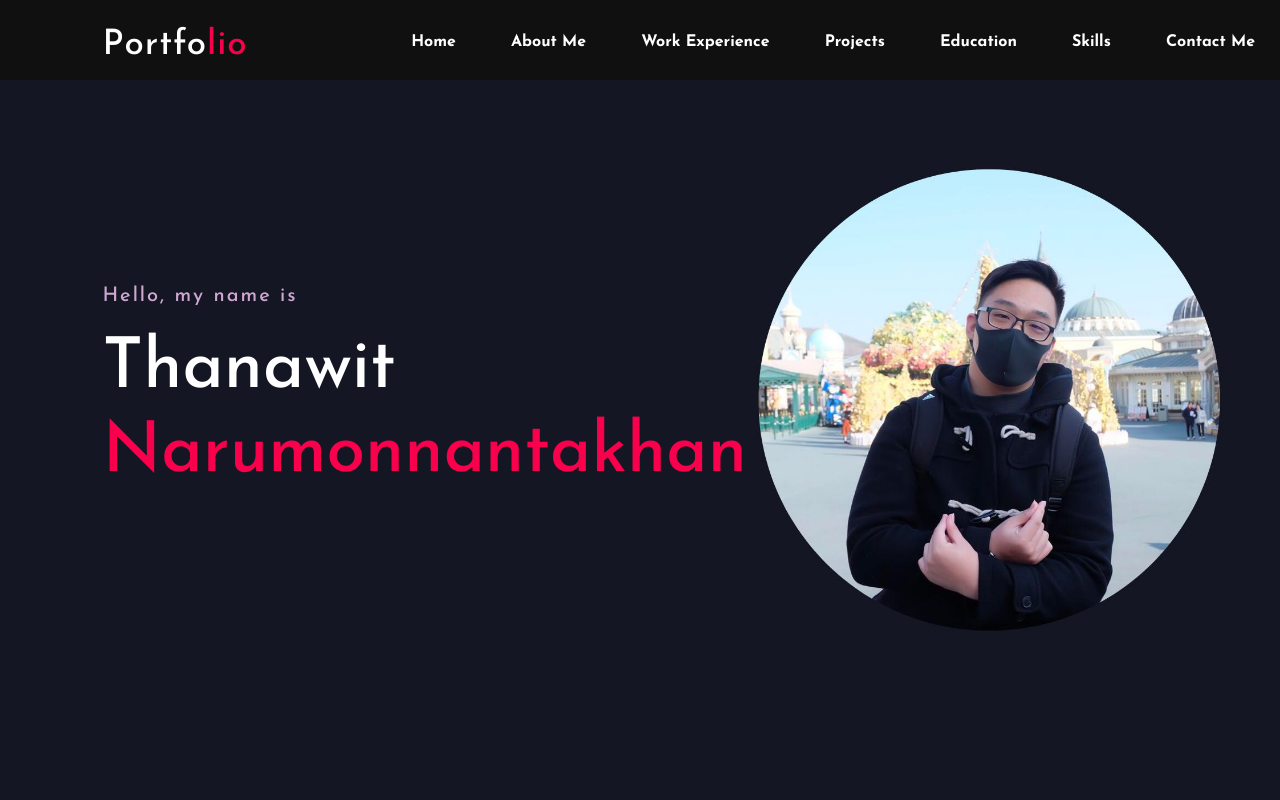
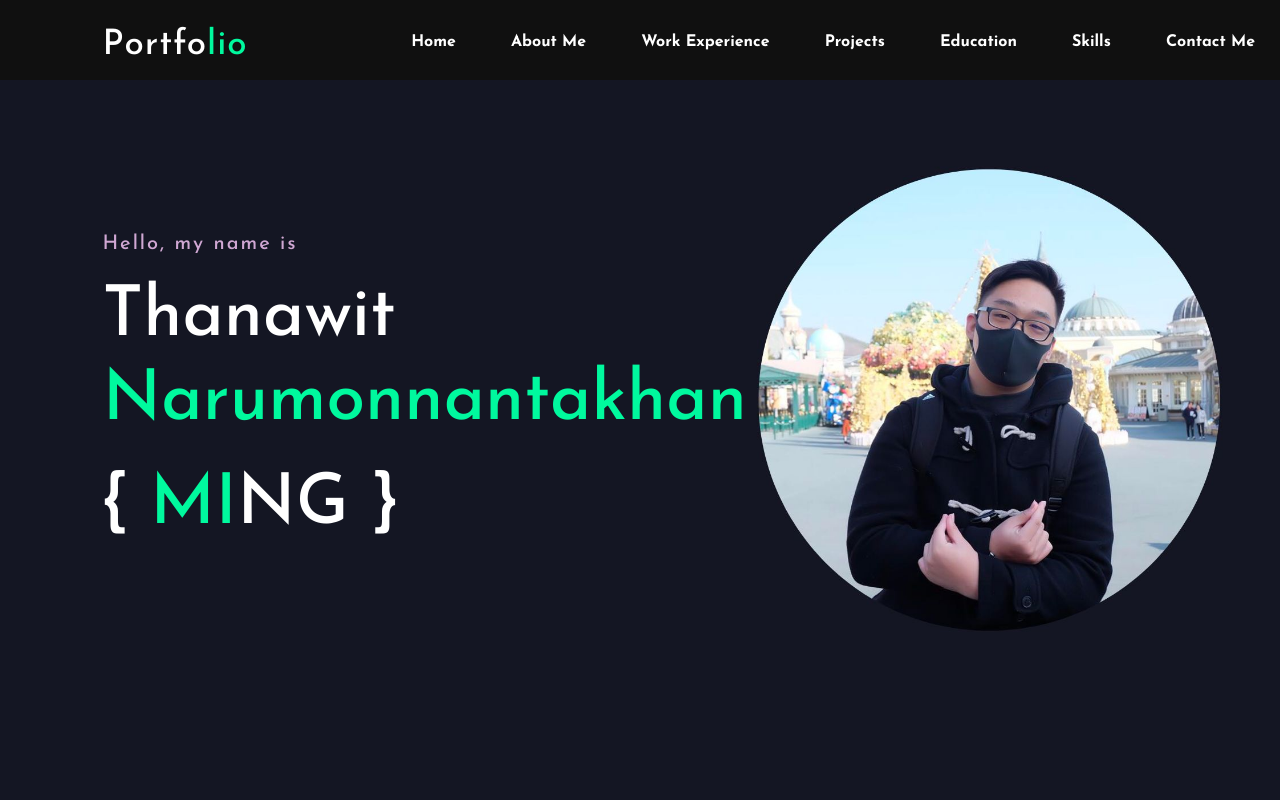
Before and after one commit to M1tNg/M1tNg.github.io, a plain HTML site: page Resume/index.html in a window 1280 px wide. Shown: the top 800 px of the page. Drawn offline with nearby package versions, Linux system fonts and the light colour scheme.

Commit message:
change color

```diff
--- a/Resume/index.html
+++ b/Resume/index.html
@@ -42,6 +42,7 @@
                 <br>
                 <span>Narumonnantakhan</span>
             </h1>
+            <h1>{ <span>MI</span>NG }</h1>
         </div>
     </div>
 
@@ -123,7 +124,7 @@
                 <ul>
                     <li>Create booking</li>
                     <li>Edit booking</li>
-                    <li>delete booking</li>
+                    <li>Delete booking</li>
                     <li>View booking details</li>
                     <li>Searching firstname or lastname</li>
                 </ul>
--- a/Resume/style.css
+++ b/Resume/style.css
@@ -29,7 +29,7 @@ nav{
 	cursor: pointer;
 }
 span{
-	color: #f9004d;
+	color: #00f99e;
 }
 nav ul li{
 	list-style-type: none;
```
Also changed, not shown: 1 other file.
